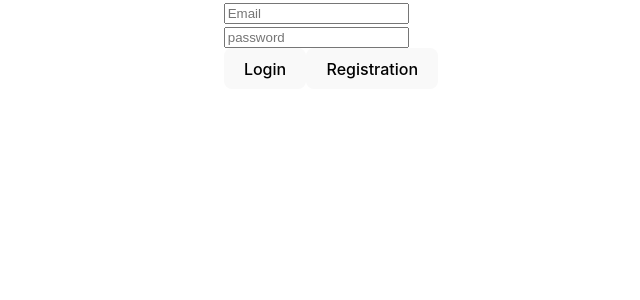
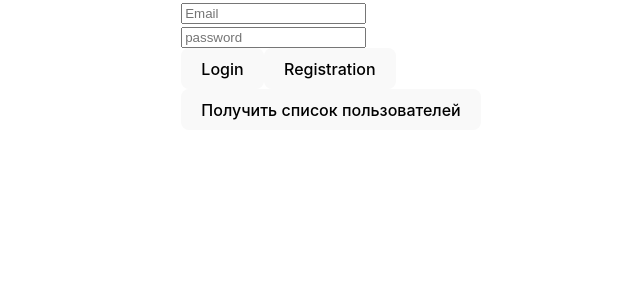
Before and after one commit to UralGuru/jwt-authorization, a React (Vite) app in the folder client/: page / in a window 1280 px wide. Shown: the top 300 px of the page, without its empty margins (309-949 px from the left). Built offline with nearby package versions, Linux system fonts and the light colour scheme.

Commit message:
CLIENT: getUsers

```diff
--- a/client/src/App.tsx
+++ b/client/src/App.tsx
@@ -1,30 +1,72 @@
-import { useContext, useEffect } from 'react'
+import { useContext, useEffect, useState } from 'react'
 import './App.css'
 import Login from './components/login'
 import { Context } from './main'
 import { observer } from 'mobx-react-lite';
+import { User } from './models/interfaces';
+import UserService from './services/users.service';
 
 function App() {
   const { store } = useContext(Context);
+  const [users, setUsers] = useState<User[]>([]);
+
+
   useEffect(() => {
     if (localStorage.getItem('token')) {
       store.checkAuth()
     }
   }, []);
 
+  async function getUsers() {
+    try {
+      const response = await UserService.getUsers();
+      setUsers(response.data)
+    } catch (error) {
+      console.log(error);
+    }
+  }
+
   if (store.isLoading) {
     return <div>Loading...</div>
   };
 
   if (!store.isAuth) {
-    return <Login />
+    return (
+      <>
+        <Login />
+        <div>
+          <button onClick={getUsers}>Получить список пользователей</button>
+        </div>
+
+        <div>
+          {
+            users.map(user => {
+              return <div key={user.id}>{user.id} {user.email}</div>
+            })
+          }
+        </div>
+      </>
+    )
   };
 
   return (
     <>
       <h1>Пользователь</h1>
-      <h2>{`Профиль ${store.user.email}`}</h2>
+      <h2>{`Профиль ${store.user.email}`} </h2>
+      <h2>{`Аккаунт подтвержден ${store.user.isActivated ? "✅" : "❌"}`} </h2>
       <button onClick={() => store.logout()}>Выйти</button>
+
+      <div>
+        <button onClick={getUsers}>Получить список пользователей</button>
+      </div>
+
+      <div>
+        {
+          users.map(user => {
+            return <div key={user.id}>{user.id} {user.email}</div>
+          })
+        }
+      </div>
     </>
   )
 }
```
